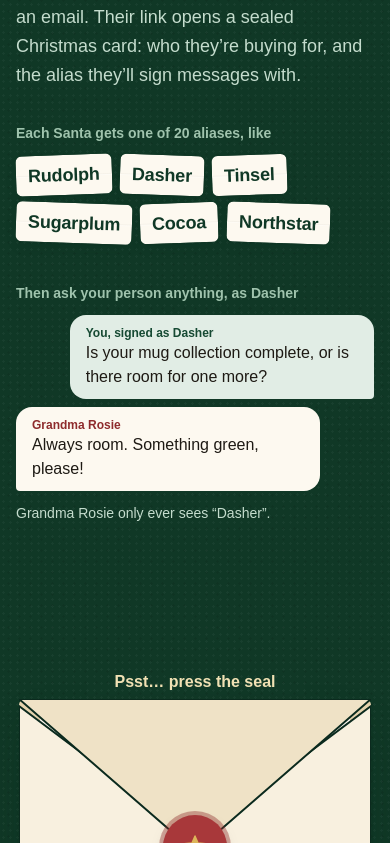
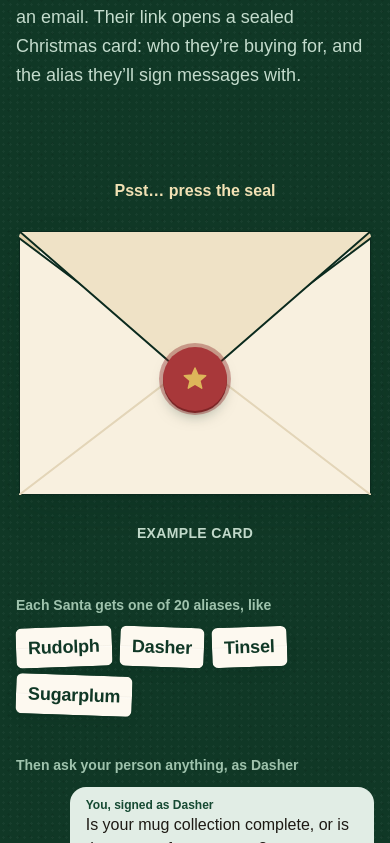
Before and after one commit to bachnguyennn/Santa-s-Elfs, a Next.js app: page / in a window 390 px wide. Shown: the part 2341-3184 px from the top of the page. Built offline with nearby package versions, Linux system fonts and the light colour scheme; a web font is replaced by a local one.

Commit message:
fix: put the example card before aliases and chat on phones
On phones the card section now reads intro, envelope, then aliases and
the chat example, shows four aliases instead of six, and tightens the
space above the envelope. Desktop keeps text left, envelope right.

```diff
--- a/src/app/page.tsx
+++ b/src/app/page.tsx
@@ -185,8 +185,9 @@ export default function Home() {
 
       {/* ───────── The reveal: try the card ───────── */}
       <section aria-labelledby="reveal-title" className="felt on-pine text-cream-50">
-        <div className="mx-auto grid max-w-6xl items-center gap-12 px-4 py-16 sm:px-6 sm:py-24 lg:grid-cols-2 lg:gap-16">
-          <div>
+        {/* Phones: intro, then the envelope, then aliases and chat. Desktop: text left, envelope right. */}
+        <div className="mx-auto grid max-w-6xl gap-10 px-4 py-16 sm:px-6 sm:py-24 lg:grid-cols-2 lg:gap-x-16 lg:gap-y-10">
+          <div className="lg:col-start-1 lg:row-start-1">
             <h2 id="reveal-title" className="font-display text-[clamp(2rem,5vw,3rem)] leading-[1.05] font-extrabold tracking-[-0.03em]">
               Open your Christmas card
             </h2>
@@ -194,11 +195,18 @@ export default function Home() {
               When the names are drawn, everyone gets an email. Their link opens a sealed Christmas card: who they’re buying for,
               and the alias they’ll sign messages with.
             </p>
-            <div className="mt-8">
+          </div>
+
+          <div id="example-card" tabIndex={-1} className="-mt-[8%] scroll-mt-8 text-gold-200 lg:col-start-2 lg:mt-0 lg:row-span-2 lg:row-start-1 lg:self-center">
+            <ChristmasCardReveal recipientName="Grandma Rosie" alias="Dasher" label="Example card" />
+          </div>
+
+          <div className="lg:col-start-1 lg:row-start-2">
+            <div>
               <p className="text-sm font-bold text-pine-300">Each Santa gets one of 20 aliases, like</p>
               <ul className="mt-3 flex flex-wrap gap-2" aria-label="Example aliases">
                 {ALIASES.map((a, i) => (
-                  <li key={a}>
+                  <li key={a} className={i >= 4 ? "hidden sm:block" : undefined}>
                     <PaperSlip tilt={i % 2 ? 2 : -2} className="px-3 py-1.5">
                       <HandName className="text-lg text-pine-900">{a}</HandName>
                     </PaperSlip>
@@ -222,10 +230,6 @@ export default function Home() {
               </div>
               <p className="mt-3 text-sm text-pine-200">Grandma Rosie only ever sees “Dasher”.</p>
             </figure>
-          </div>
-
-          <div id="example-card" tabIndex={-1} className="scroll-mt-8 text-gold-200">
-            <ChristmasCardReveal recipientName="Grandma Rosie" alias="Dasher" label="Example card" />
           </div>
         </div>
       </section>
--- a/src/components/brand/christmas-card.tsx
+++ b/src/components/brand/christmas-card.tsx
@@ -54,7 +54,7 @@ export function ChristmasCardReveal({
     <div className={cn("relative mx-auto w-full max-w-[22rem] pt-[36%]", className)} data-open={open || undefined}>
       {/* Reserved space above the envelope: the card rises into it. */}
       {!open && (
-        <p className="pointer-events-none absolute inset-x-0 top-[22%] text-center font-bold text-current">Psst… press the seal</p>
+        <p className="pointer-events-none absolute inset-x-0 top-[17%] text-center font-bold text-current">Psst… press the seal</p>
       )}
 
       <div className="relative aspect-[4/3] [perspective:1000px]">
```
